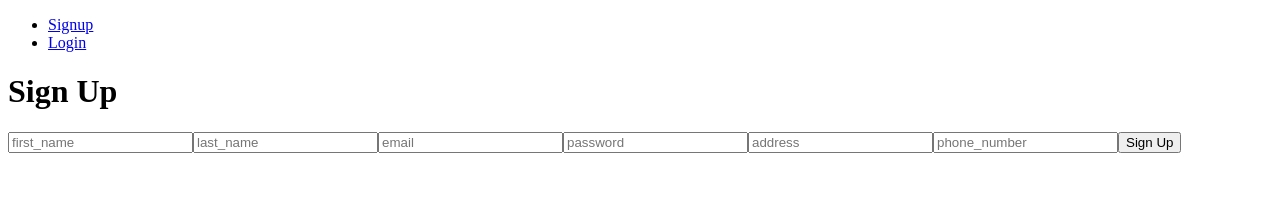
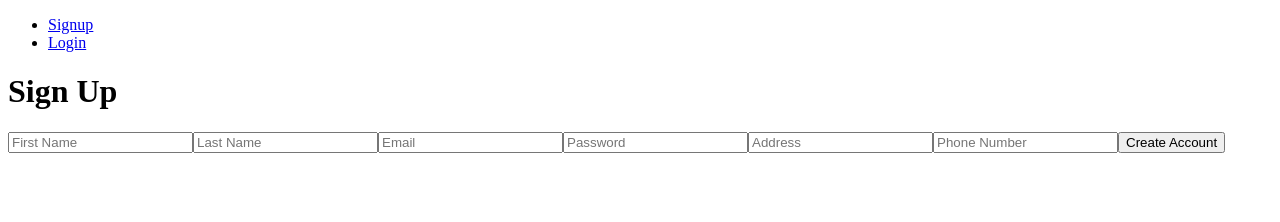
Before and after one commit to connorworthen/InstantEats-frontend, a React (Create React App) app: page /signup in a window 1280 px wide. Shown: the top 222 px of the page. Built offline with nearby package versions, Linux system fonts and the light colour scheme.

Commit message:
user can signup & saves on backend

```diff
--- a/src/components/registrations/Signup.js
+++ b/src/components/registrations/Signup.js
@@ -1,4 +1,5 @@
 import React, { Component } from 'react';
+import axios from 'axios';
 
 class Signup extends Component {
 
@@ -10,23 +11,23 @@ class Signup extends Component {
       email: '',
       password: '',
       address: '',
-      phone_number: ''
+      phone_number: '',
+      signupErrors: ''
     };
-
-    this.handleSubmit = this.handleSubmit.bind(this)
+    this.handleSubmit = this.handleSubmit.bind(this);
+    this.handleChange = this.handleChange.bind(this);
   }
 
-  handleChange = (event) => {
-    const {name, value} = event.target
+  handleChange(event) {
     this.setState({
-      [name]: value
+      [event.target.name]: event.target.value
     })
-  };
+  }
 
-  handleSubmit(e) {
-    e.preventDefault()
-    const {first_name, last_name, email, password, address, phone_number} = this.state
-    let user = {
+  handleSubmit(event) {
+    const { first_name, last_name, email, password, address, phone_number} = this.state;
+    axios.post("http://localhost:3000/api/v1/users", {
+      user: {
         first_name: first_name,
         last_name: last_name,
         email: email,
@@ -34,19 +35,15 @@ class Signup extends Component {
         address: address,
         phone_number: phone_number
       }
-    return fetch('http://localhost:3001/api/v1/users', {
-      method: "POST",
-      body: user
+    },
+    { withCredentials: true }
+    ).then(response => {
+      console.log("response", response)
     })
-    .then(response => {
-
-        this.props.handleLogin(response.data)
-        this.redirect()
+    .catch(error => {
+      console.log("response", error)
     })
-  };
-
-  redirect = () => {
-    this.props.history.push('/')
+    event.preventDefault();
   }
 
 render() {
@@ -55,58 +52,55 @@ render() {
         <h1>Sign Up</h1>
       <form onSubmit={this.handleSubmit}>
           <input
-            placeholder="first_name"
-            type="text"
+            type="first_name"
             name="first_name"
+            placeholder="First Name"
             value={this.state.first_name}
             onChange={this.handleChange}
             required
           />
           <input
-            placeholder="last_name"
-            type="text"
+            type="last_name"
             name="last_name"
+            placeholder="Last Name"
             value={this.state.last_name}
             onChange={this.handleChange}
             required
           />
           <input
-            placeholder="email"
             type="email"
             name="email"
+            placeholder="Email"
             value={this.state.email}
             onChange={this.handleChange}
             required
           />
           <input
-            placeholder="password"
             type="password"
             name="password"
+            placeholder="Password"
             value={this.state.password}
             onChange={this.handleChange}
             required
           />
           <input
-            placeholder="address"
-            type="text"
+            type="address"
             name="address"
+            placeholder="Address"
             value={this.state.address}
             onChange={this.handleChange}
             required
           />
           <input
-            placeholder="phone_number"
             type="phone_number"
             name="phone_number"
+            placeholder="Phone Number"
             value={this.state.phone_number}
             onChange={this.handleChange}
             required
           />
 
-
-          <button placeholder="submit" type="submit">
-            Sign Up
-          </button>
+          <button type="submit">Create Account</button>
 
         </form>
       </div>
```
Also changed, not shown: 1 other file (tests, documents, lock files or other folders). Lines whose indentation alone changed are shown as unchanged.
